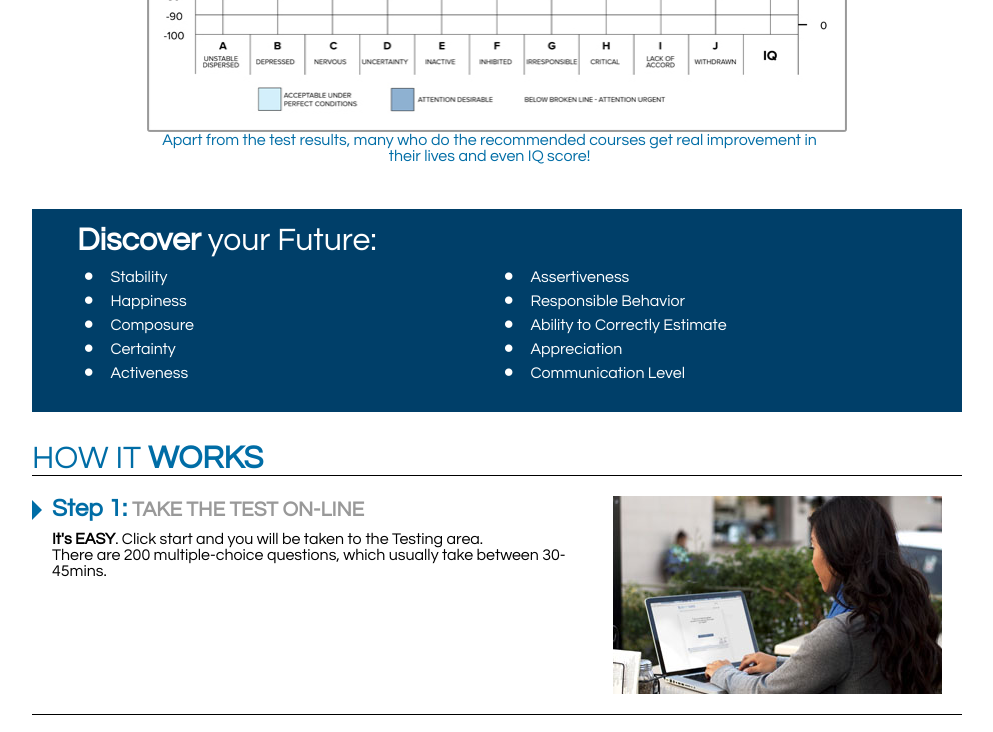
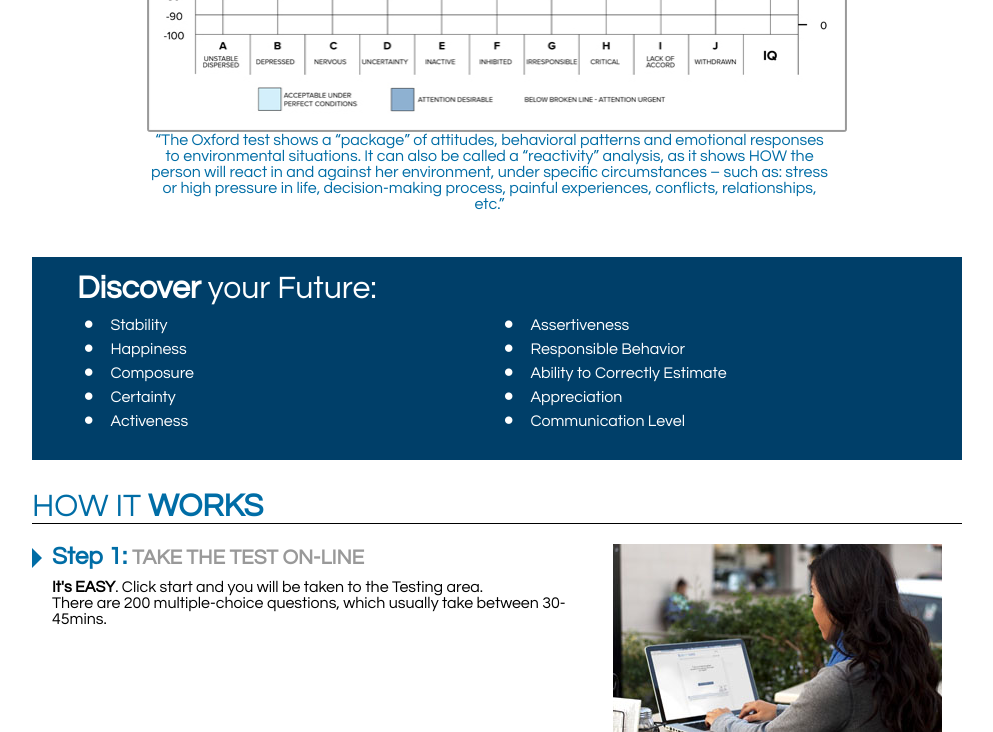
Before and after one commit to qualifiedleads/oxford, a website: page splitB.html in a window 1280 px wide. Shown: the part 1340-2072 px from the top of the page, without its empty margins (143-1136 px from the left). Drawn offline with Linux system fonts and the light colour scheme.

Commit message:
text edits

```diff
--- a/splitB.html
+++ b/splitB.html
@@ -188,9 +188,11 @@
                     <div class="oca-graph" style="float:none;width:100%;max-width:100% !important"><img src="images/graph-oca03_en.jpg" /></div>
                     <div class="oca-note" style="width:auto!important;height:auto!important;float:none;">
                         <div class="text font-blue" style="width:auto!important;max-width:100%;height:auto!important;float:none;text-align:center;">
-                            Apart from the test results, many who
-							do the recommended courses get real improvement
-							in their lives and even IQ score!
+                            “The Oxford test shows a “package” of attitudes, behavioral patterns and emotional
+responses to environmental situations. It can also be called a “reactivity” analysis, as it
+shows HOW the person will react in and against her environment, under specific
+circumstances – such as: stress or high pressure in life, decision-making process, painful
+experiences, conflicts, relationships, etc.”
                         </div>
                     </div>
                 </div>
```
